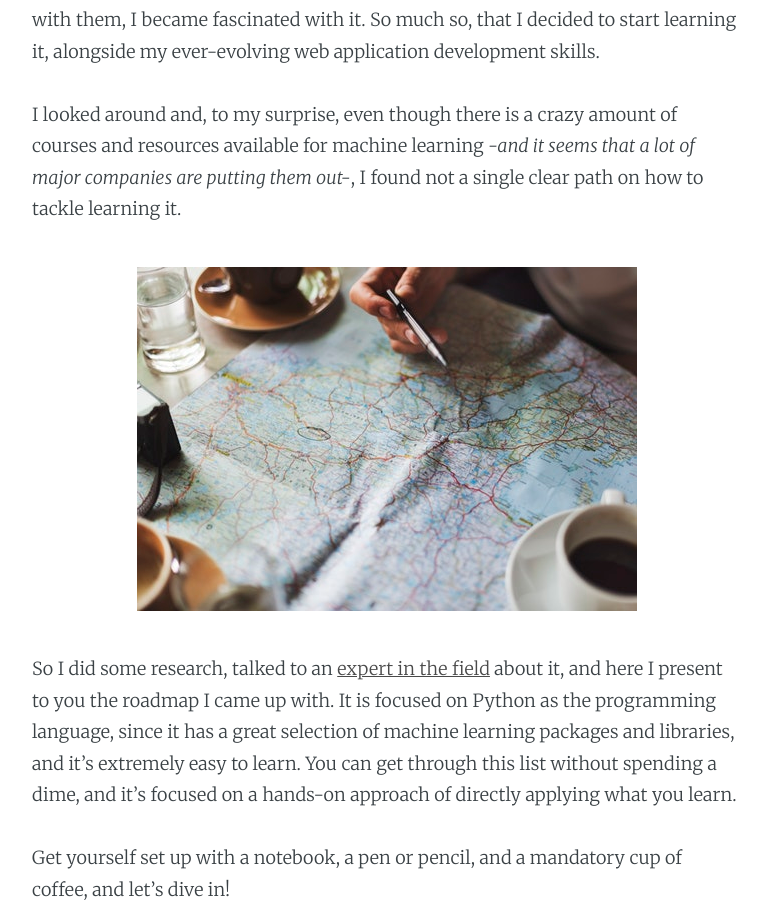
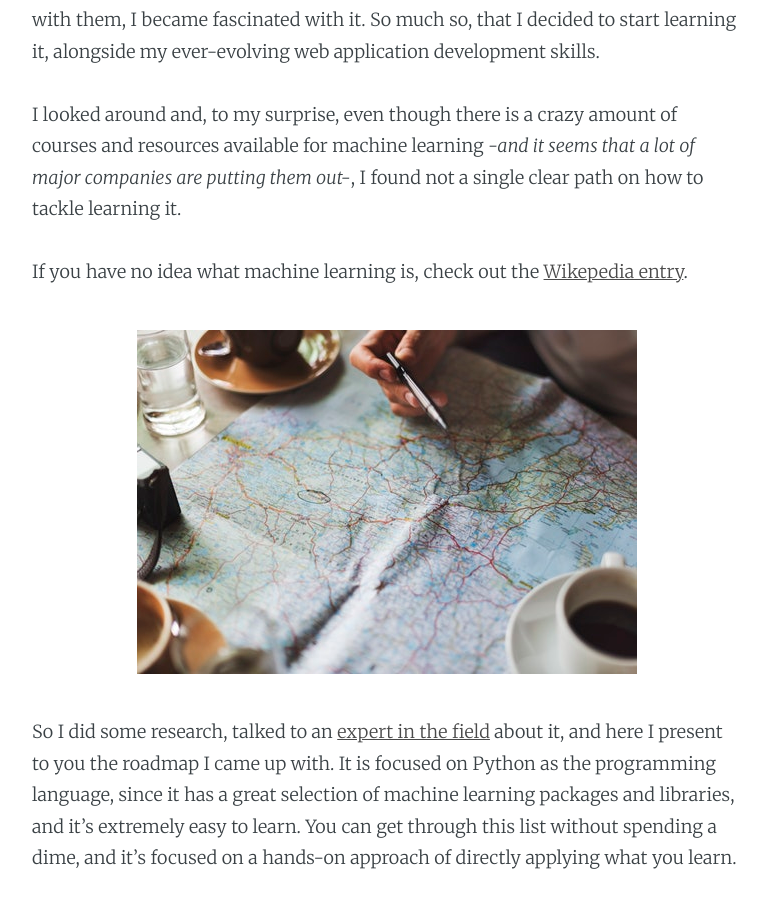
Before and after one commit to howicodestuff/howicodestuff.github.io, a Jekyll site: the page built from _posts/2018-1-12-a-roadmap-to-machine-learning.md, in a window 1280 px wide and 900 px high, scrolled down 1351 px. Shown: the whole window, without its empty margins (253-1020 px from the left). Built offline with Jekyll 4.4.1, drawn with Linux system fonts in a browser that asks for light colours; comment, search, counter and statistics services are not loaded.

Commit message:
ADD a link to wikipedia

```diff
--- a/_posts/2018-1-12-a-roadmap-to-machine-learning.md
+++ b/_posts/2018-1-12-a-roadmap-to-machine-learning.md
@@ -18,6 +18,8 @@ That roadmap changed quite a bit according to new technologies I discovered, but
 Last year, after meeting a lot of academics and talking about machine learning with them, I became fascinated with it. So much so, that I decided to start learning it, alongside my ever-evolving web application development skills.
 
 I looked around and, to my surprise, even though there is a crazy amount of courses and resources available for machine learning *-and it seems that a lot of major companies are putting them out-*, I found not a single clear path on how to tackle learning it.
+
+If you have no idea what machine learning is, check out the [Wikepedia entry](https://en.wikipedia.org/wiki/Machine_learning).
 
 ![searching on a map](/assets/images/post-images/roadmap-to-machine-learning/map2.jpeg)
 
```
Also changed, not shown: 2 other files.
